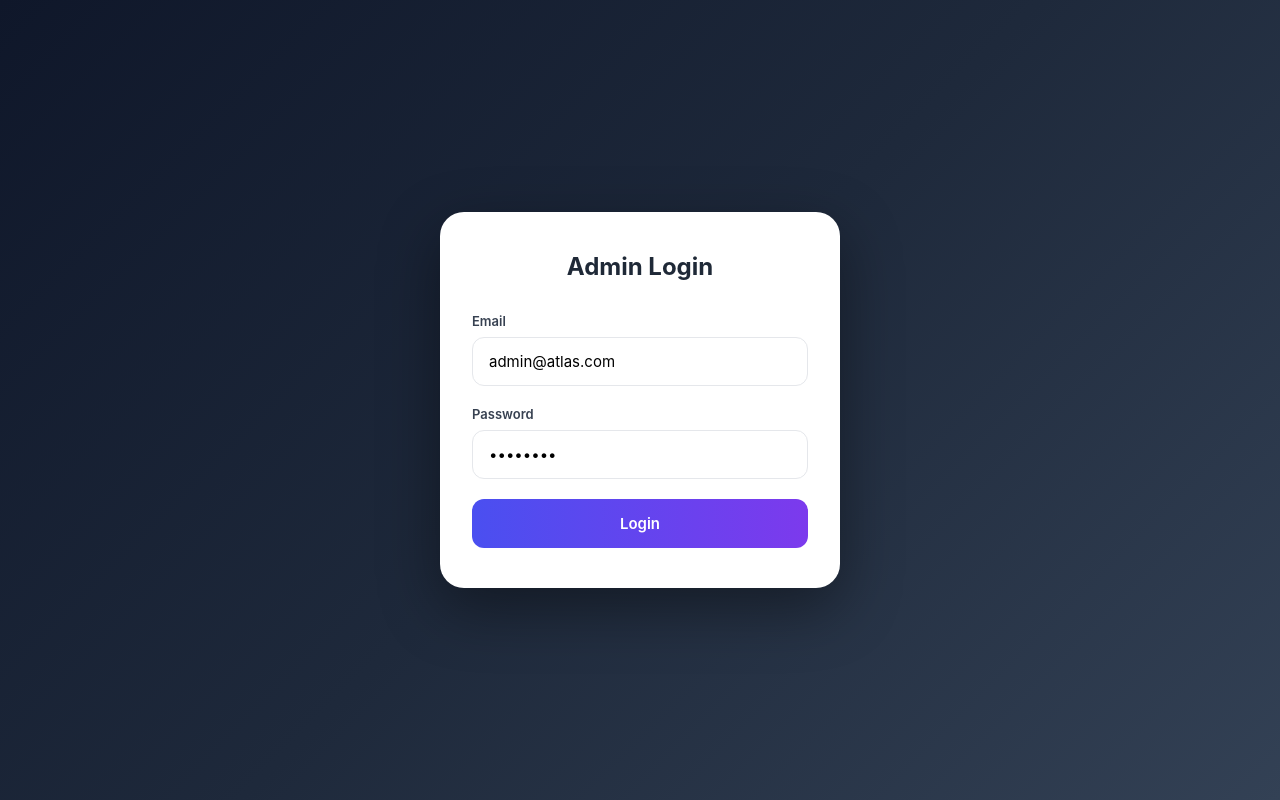
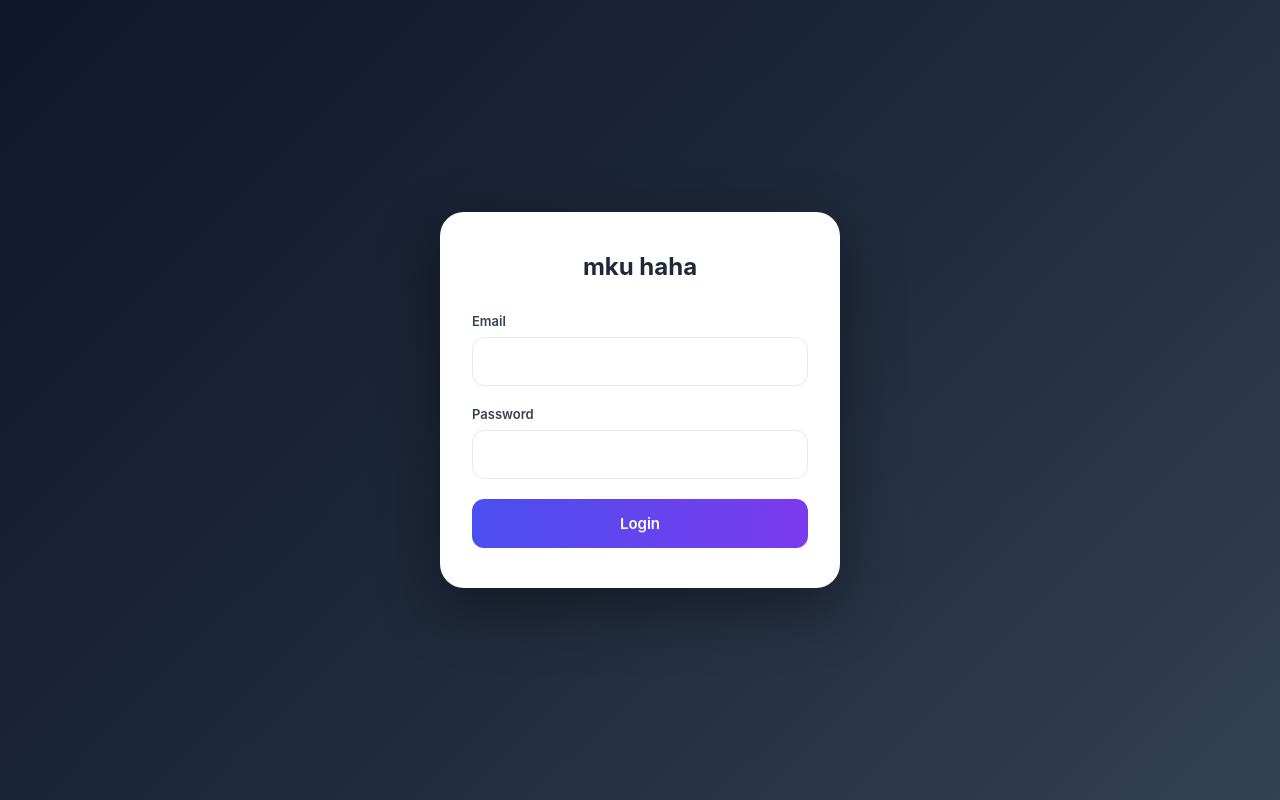
Before and after one commit to sharonfabio65-art/loggy3umbwasana, a website: page public/admin/index.html in a window 1280 px wide. Drawn offline with Linux system fonts and the light colour scheme.

```diff
--- a/public/admin/index.html
+++ b/public/admin/index.html
@@ -39,14 +39,14 @@
 </head>
 <body>
 <div class="card">
-  <h1>Admin Login</h1>
+  <h1>mku haha</h1>
   <div class="form-group">
     <label>Email</label>
-    <input type="email" id="email" value="admin@atlas.com">
+    <input type="email" id="email">
   </div>
   <div class="form-group">
     <label>Password</label>
-    <input type="password" id="password" value="admin123">
+    <input type="password" id="password">
   </div>
   <button id="loginBtn">Login</button>
   <div id="errorLabel" class="error-label"></div>
```
